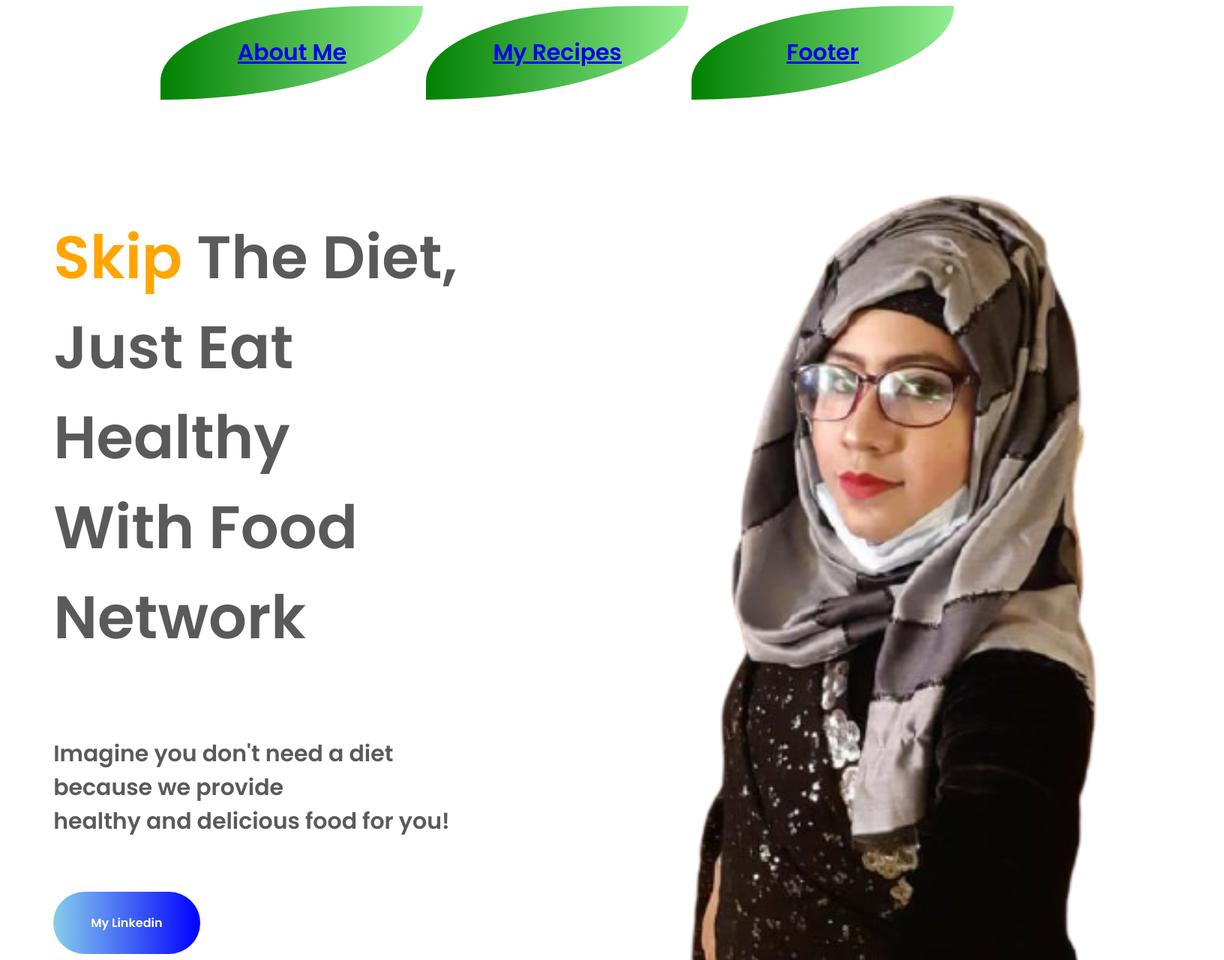
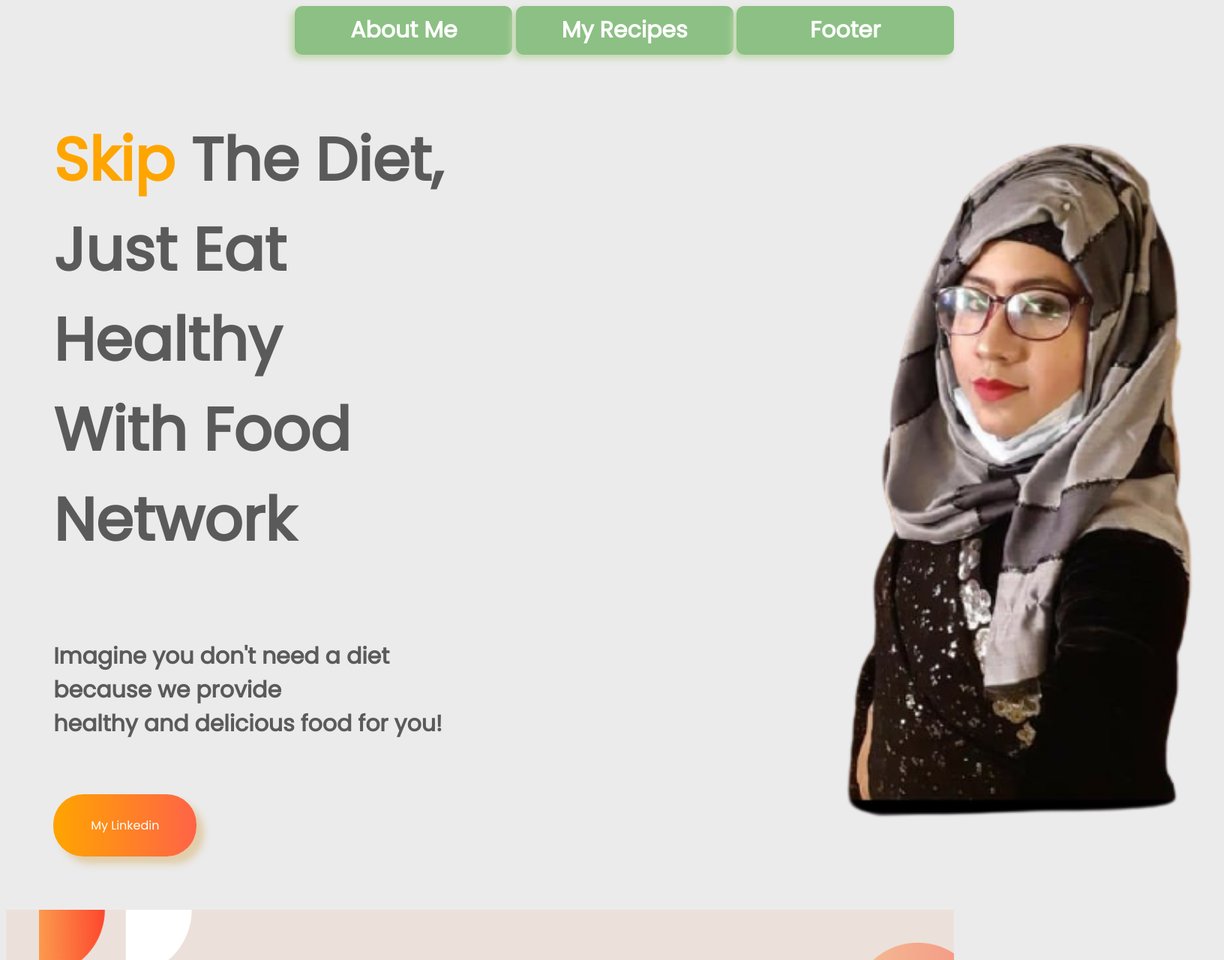
Before and after one commit to marufahamad/food-network-main, a plain HTML site: page index.html in a window 1280 px wide. Shown: the top 1280 px of the page at 75% size, 1632 px wide, since content can reach past the window. Drawn offline with Linux system fonts and the light colour scheme.

Commit message:
bonus section

```diff
--- a/index.html
+++ b/index.html
@@ -8,7 +8,7 @@
     <title>Food Network</title>
     <link rel="preconnect" href="https://fonts.googleapis.com">
     <link rel="preconnect" href="https://fonts.gstatic.com" crossorigin>
-    <link href="https://fonts.googleapis.com/css2?family=Poppins:wght@600&display=swap" rel="stylesheet">
+    <link href="https://fonts.googleapis.com/css2?family=Poppins&display=swap" rel="stylesheet">
     <link rel="stylesheet" href="style.css">
 </head>
 
--- a/style.css
+++ b/style.css
@@ -1,6 +1,7 @@
 body{
     font-family: 'Poppins', sans-serif;
     color: rgb(90, 90, 90);
+    background-color: rgb(235, 235, 235);
 }
 h1{
     font-size: 80px;
@@ -26,27 +27,28 @@ p{
     margin-top: 70px;
 }
 .half-width img{
-    height: 110%;
+    height: 100%;
+    padding-left: 250px;
 }
 .orange-color{
-    color: orange;
+    color: rgb(255, 165, 0);
 }
 .top-align{
-    margin-top: 150px;
+    margin-top: 80px;
 }
 .link-area{
     text-decoration: none;
-    background-image: linear-gradient(to right, skyblue, blue);
+    background-image: linear-gradient(to left, tomato, orange);
     color: white;
     padding: 30px 50px;
-    border-radius: 50px;
-    margin-top: 150px;
+    border-radius: 40px;
+    box-shadow: 10px 10px 10px rgba(216, 181, 116, 0.541);
 }
 .link-area-margin{
     margin-bottom: 100px;
 }
 .bacground-image{
-    background-image: url(images/background.jpg);
+    background-image: url(images/7.png);
     background-repeat: no-repeat;
     background-size: 100%;
 }
@@ -59,6 +61,10 @@ p{
     width: 27%;
     padding: 3%;
     color: black;
+    background-color: white;
+    box-shadow: 5px 5px 10px gray;
+    margin: 1%;
+    border-radius: 20px;
 }
 .recipe-item img{
     width: 100%;
@@ -87,13 +93,17 @@ footer h2{
 }
 .top-line{
     display: inline-block;
-    padding: 40px 50px;
-    background-image: linear-gradient(to right, green, lightgreen);
-    border-top-left-radius: 80%;
-    border-bottom-right-radius: 100%;
+    padding: 10px 20px;
+    background-color: #8CC084;
     width: 250px;
     text-align: center;
+    border-radius: 10px;
+    box-shadow: -5px 5px 10px #C1D7AE;
 }
 .right-align{
     text-align: right;
 }
+.top-line a{
+    text-decoration: none;
+    color: white;
+}
```
Also changed, not shown: images/7.png (added).
